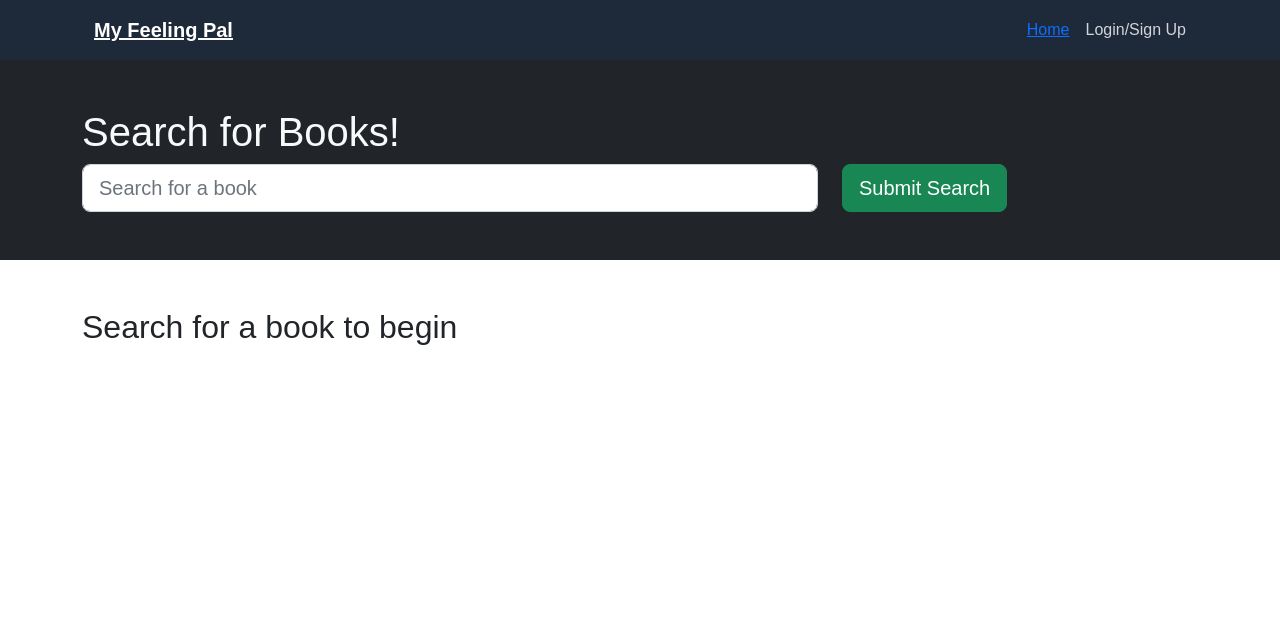
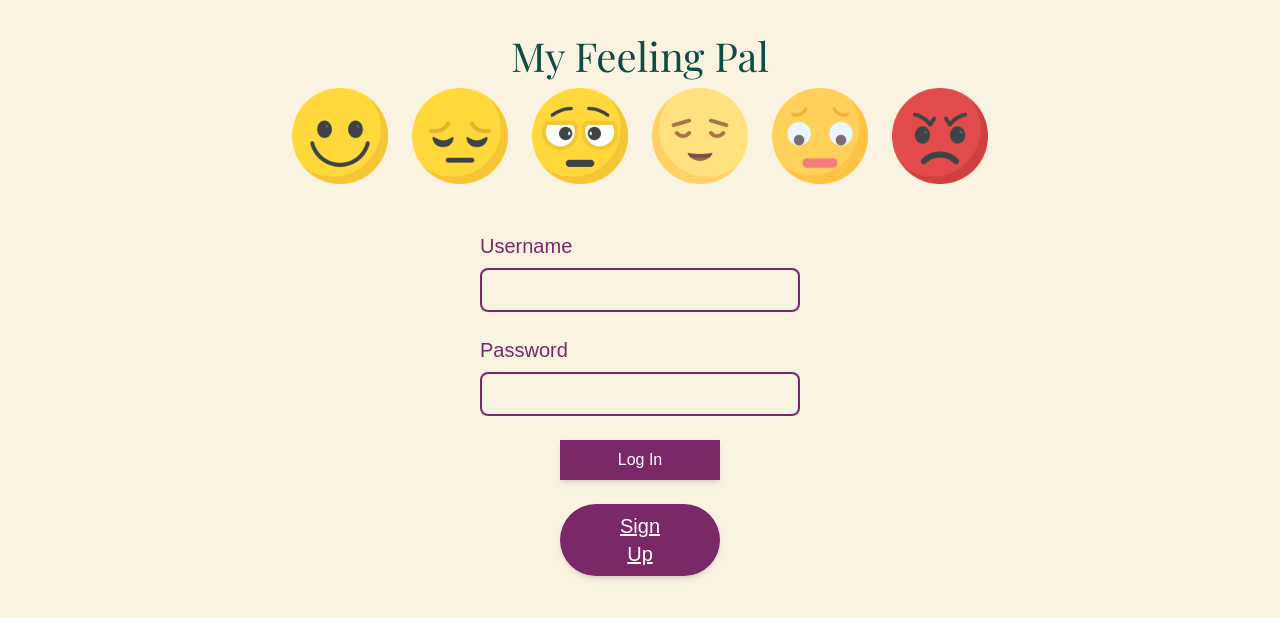
Before and after one commit to RebeccaZhu29/my-feeling-pal, a React (Vite) app in the folder client/: page / in a window 1280 px wide. Shown: the top 618 px of the page. Built offline with nearby package versions, Linux system fonts and the light colour scheme.

Commit message:
styled the login page

```diff
--- a/client/index.html
+++ b/client/index.html
@@ -5,6 +5,7 @@
     <link rel="icon" type="image/svg+xml" href="/vite.svg" />
     <meta name="viewport" content="width=device-width, initial-scale=1.0" />
     <title>React Book Search Engine</title>
+    <link href="https://fonts.googleapis.com/css2?family=Playfair+Display:wght@400;700&display=swap" rel="stylesheet">
   </head>
   <body>
     <div id="root"></div>
--- a/client/src/App.tsx
+++ b/client/src/App.tsx
@@ -7,8 +7,6 @@ import {
   createHttpLink,
 } from '@apollo/client';
 import { setContext } from '@apollo/client/link/context';
-
-import Navbar from './components/Navbar';
 
 // Construct our main GraphQL API endpoint
 const httpLink = createHttpLink({
@@ -37,7 +35,6 @@ const client = new ApolloClient({
 function App() {
   return (
     <ApolloProvider client={client}>
-      <Navbar />
       <Outlet />
     </ApolloProvider>
   );
--- a/client/src/main.tsx
+++ b/client/src/main.tsx
@@ -3,9 +3,9 @@ import { createBrowserRouter, RouterProvider } from 'react-router-dom'
 import 'bootstrap/dist/css/bootstrap.min.css'
 
 import App from './App.jsx'
-import SearchBooks from './pages/SearchBooks'
-import SavedBooks from './pages/SavedBooks'
 import Home from './pages/Home.js'
+import Login from './pages/Login.js'
+import Navbar from './components/Navbar.js'
 
 const router = createBrowserRouter([
   {
@@ -15,14 +15,16 @@ const router = createBrowserRouter([
     children: [
       {
         index: true,
-        element: <SearchBooks />
-      }, {
-        path: '/saved',
-        element: <SavedBooks />
-      }, {
+        element: <Login />
+      },
+      {
         path: '/home',
-        element: <Home />
-      }
+        element:
+          <>
+            <Navbar />
+            <Home />
+          </>
+      },
     ]
   }
 ])
--- /dev/null
+++ b/client/src/pages/Login.tsx
@@ -0,0 +1,82 @@
+import { useState } from 'react';
+import { Link } from 'react-router-dom';
+import happyIcon from '../assets/happy.png';
+import sadIcon from '../assets/sad.png';
+import tiredIcon from '../assets/tired.png';
+import calmIcon from '../assets/calm.png';
+import worriedIcon from '../assets/worried.png';
+import angryIcon from '../assets/angry.png';
+
+const Login = () => {
+  const [formData, setFormData] = useState({
+    username: '',
+    password: '',
+  });
+
+  const handleSubmit = (e: React.FormEvent) => {
+    e.preventDefault();
+    // Handle login logic here
+  };
+
+  return (
+    <div className="min-h-screen bg-[#FAF3E1] flex flex-col items-center pt-8">
+      <h1
+        style={{ fontFamily: 'Playfair Display, serif' }}
+        className="text-[#0F4C44] text-4xl font-bold mb-24"
+      >
+        My Feeling Pal
+      </h1>
+
+      {/* Emoji Row */}
+      <div className="flex gap-4 mb-12">
+        <img src={happyIcon} alt="Happy" className="w-24 h-24" />
+        <img src={sadIcon} alt="Sad" className="w-24 h-24" />
+        <img src={tiredIcon} alt="Tired" className="w-24 h-24" />
+        <img src={calmIcon} alt="Calm" className="w-24 h-24" />
+        <img src={worriedIcon} alt="Worried" className="w-24 h-24" />
+        <img src={angryIcon} alt="Angry" className="w-24 h-24" />
+      </div>
+
+      {/* Login Form */}
+      <form onSubmit={handleSubmit} className="flex flex-col items-center gap-6 w-full max-w-xs">
+        <div className="w-full">
+          <label className="text-[#7B2869] text-xl mb-2 block">Username</label>
+          <input
+            type="text"
+            value={formData.username}
+            onChange={(e) => setFormData({ ...formData, username: e.target.value })}
+            className="w-full px-4 py-2 border-2 border-[#7B2869] rounded-lg"
+          />
+        </div>
+
+        <div className="w-full">
+          <label className="text-[#7B2869] text-xl mb-2 block">Password</label>
+          <input
+            type="password"
+            value={formData.password}
+            onChange={(e) => setFormData({ ...formData, password: e.target.value })}
+            className="w-full px-4 py-2 border-2 border-[#7B2869] rounded-lg"
+          />
+        </div>
+
+        <button
+          type="submit"
+          className="bg-[#7B2869] text-white text-xl py-2 px-12 rounded-full
+            shadow-md hover:bg-[#6a225c] transition-colors duration-300 w-[160px] text-center"
+        >
+          Log In
+        </button>
+
+        <Link
+          to="/signup"
+          className="bg-[#7B2869] text-white text-xl py-2 px-12 rounded-full
+            shadow-md hover:bg-[#6a225c] transition-colors duration-300 w-[160px] text-center"
+        >
+          Sign Up
+        </Link>
+      </form>
+    </div>
+  );
+};
+
+export default Login;
```
